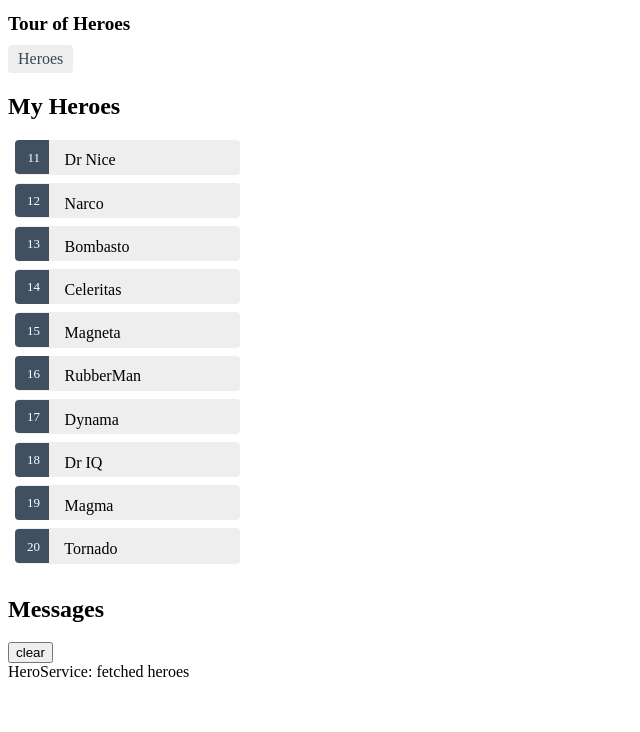
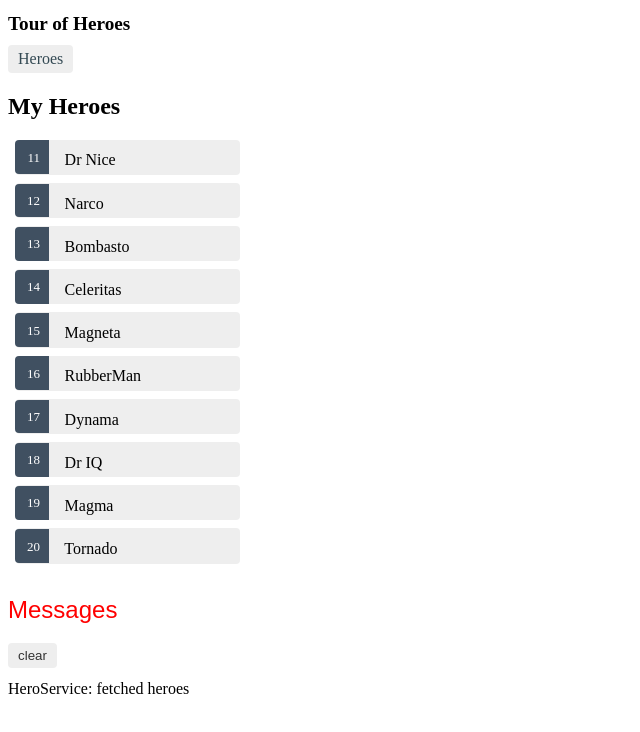
Before and after one commit to adrianWadrzyk/angular-tour-of-heroes, an Angular app: page /heroes in a window 1280 px wide. Shown: the top 732 px of the page, without its empty margins (0-640 px from the left). Built offline with nearby package versions, Linux system fonts and the light colour scheme.

Commit message:
add style

```diff
--- /dev/null
+++ b/src/app/dashboard/dashboard.component.css
@@ -0,0 +1,61 @@
+/* DashboardComponent's private CSS styles */
+[class*='col-'] {
+    float: left;
+    padding-right: 20px;
+    padding-bottom: 20px;
+  }
+  [class*='col-']:last-of-type {
+    padding-right: 0;
+  }
+  a {
+    text-decoration: none;
+  }
+  *, *::after, *::before {
+    box-sizing: border-box;
+  }
+  h3 {
+    text-align: center;
+    margin-bottom: 0;
+  }
+  h4 {
+    position: relative;
+  }
+  .grid {
+    margin: 0;
+  }
+  .col-1-4 {
+    width: 25%;
+  }
+  .module {
+    padding: 20px;
+    text-align: center;
+    color: #eee;
+    max-height: 120px;
+    min-width: 120px;
+    background-color: #3f525c;
+    border-radius: 2px;
+  }
+  .module:hover {
+    background-color: #eee;
+    cursor: pointer;
+    color: #607d8b;
+  }
+  .grid-pad {
+    padding: 10px 0;
+  }
+  .grid-pad > [class*='col-']:last-of-type {
+    padding-right: 20px;
+  }
+  @media (max-width: 600px) {
+    .module {
+      font-size: 10px;
+      max-height: 75px; }
+  }
+  @media (max-width: 1024px) {
+    .grid {
+      margin: 0;
+    }
+    .module {
+      min-width: 60px;
+    }
+  }
--- a/src/app/message/message.component.css
+++ b/src/app/message/message.component.css
@@ -0,0 +1,20 @@
+/* MessagesComponent's private CSS styles */
+h2 {
+    color: red;
+    font-family: Arial, Helvetica, sans-serif;
+    font-weight: lighter;
+  }
+
+  button.clear {
+    font-family: Arial, sans-serif;
+    color: #333;
+    background-color: #eee;
+    margin-bottom: 12px;
+    border: none;
+    padding: 5px 10px;
+    border-radius: 4px;
+    cursor: pointer;
+  }
+  button:hover {
+    background-color: #cfd8dc;
+  }
```
